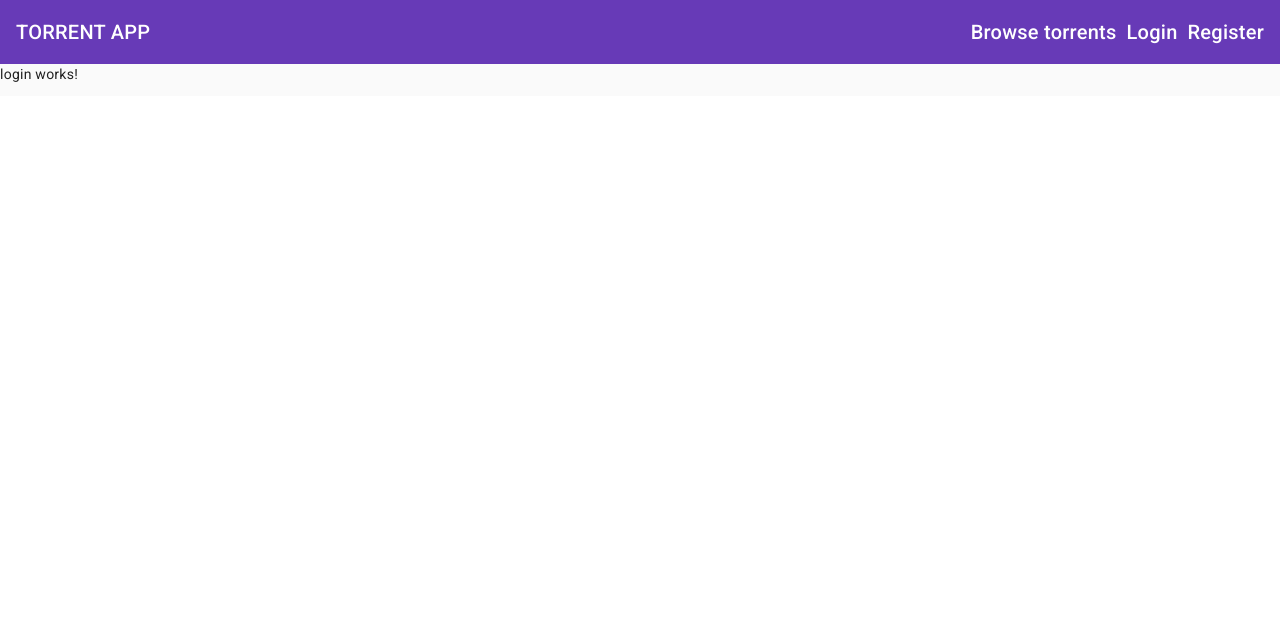
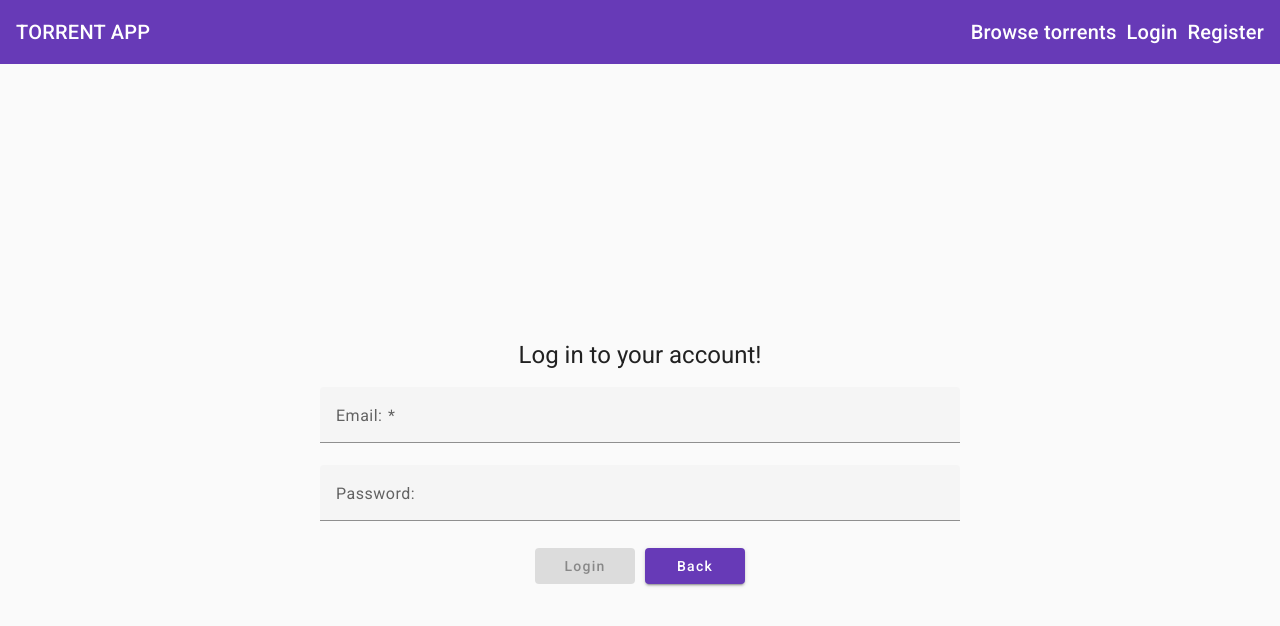
Before and after one commit to Tirasz/prf-project, an Angular app in the folder fe-garfield-torrent/: page /login in a window 1280 px wide. Shown: the top 626 px of the page. Built offline with nearby package versions, Linux system fonts and the light colour scheme.

Commit message:
Login skeleton

```diff
--- a/fe-garfield-torrent/src/app/pages/login/login.component.html
+++ b/fe-garfield-torrent/src/app/pages/login/login.component.html
@@ -1 +1,29 @@
-<p>login works!</p>
+<div class="main_component">
+  <div class="div-flex" *ngIf="isLoading | async">
+          <mat-spinner></mat-spinner>
+  </div>
+
+  <div class="div-flex" *ngIf="!(isLoading | async)">
+      <h1>Log in to your account!</h1>
+      <form [formGroup]="loginForm" (ngSubmit)="login()">
+          <mat-form-field>
+              <mat-label for="email">Email: </mat-label>
+              <input matInput type="text" formControlName="email" required type="email"/>
+              <mat-error *ngIf="loginForm.value.email">E-mail is incorrectly formed!</mat-error>
+          </mat-form-field>
+
+          <mat-form-field>
+              <mat-label for="password">Password: </mat-label>
+              <input matInput type="password" formControlName="password" />
+              <mat-error *ngIf="loginForm.value.password">Password must be at least 6 characters long!</mat-error>
+          </mat-form-field>
+          <div>
+              <span class="buttons">
+                  <button mat-raised-button color="primary" type="submit" [disabled]="!loginForm.valid">Login</button>
+              </span><span class="buttons">
+                  <button mat-raised-button color="primary" (click)="goBack()">Back</button>
+              </span>
+          </div>
+      </form>
+  </div>
+</div>
--- a/fe-garfield-torrent/src/app/pages/login/login.component.scss
+++ b/fe-garfield-torrent/src/app/pages/login/login.component.scss
@@ -0,0 +1,38 @@
+.div-flex {
+  display: flex;
+  flex-direction: column;
+  justify-content: center;
+  text-align: center;
+  height: 100%;
+}
+
+.mat-spinner{
+  margin:auto;
+}
+
+.main_component {
+  height: 100vh;
+}
+
+form div {
+  padding: 5px 5px 5px 5px;
+}
+
+form {
+  display: inline-grid;
+  width: 50%;
+  align-self: center;
+}
+
+.subForm {
+  width: 100%;
+  display: inline-grid;
+}
+
+.buttons {
+  padding: 5px;
+}
+
+button {
+  width: 100px;
+}
--- a/fe-garfield-torrent/src/app/pages/login/login.component.ts
+++ b/fe-garfield-torrent/src/app/pages/login/login.component.ts
@@ -1,10 +1,39 @@
-import { Component } from '@angular/core';
+import { Component, OnInit } from '@angular/core';
+import { FormGroup, FormControl, Validators } from '@angular/forms';
+import { Router } from '@angular/router';
+import { BehaviorSubject } from 'rxjs';
+import { Location } from '@angular/common';
 
 @Component({
   selector: 'app-login',
   templateUrl: './login.component.html',
   styleUrls: ['./login.component.scss']
 })
-export class LoginComponent {
+export class LoginComponent implements OnInit {
 
+  isLoading = new BehaviorSubject(false);
+  loginForm = new FormGroup({
+    email: new FormControl('', Validators.email),
+    password: new FormControl('', Validators.minLength(6))
+  })
+
+  constructor(
+    private location: Location,
+    private router: Router
+  ) { }
+
+  ngOnInit(): void {
+  }
+
+  login() {
+    const email = this.loginForm.get('email')?.value;
+    const password = this.loginForm.get('password')?.value;
+
+    console.log('LOGGING IN WITH: ', email, password)
+    this.isLoading.next(true);
+  }
+
+  goBack() {
+    this.location.back();
+  }
 }
```
Also changed, not shown: fe-garfield-torrent/src/app/pages/login/login.module.ts (+11 -1 lines).
